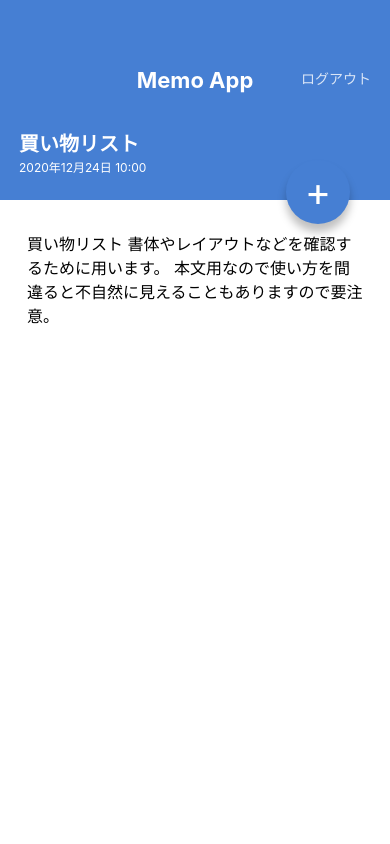
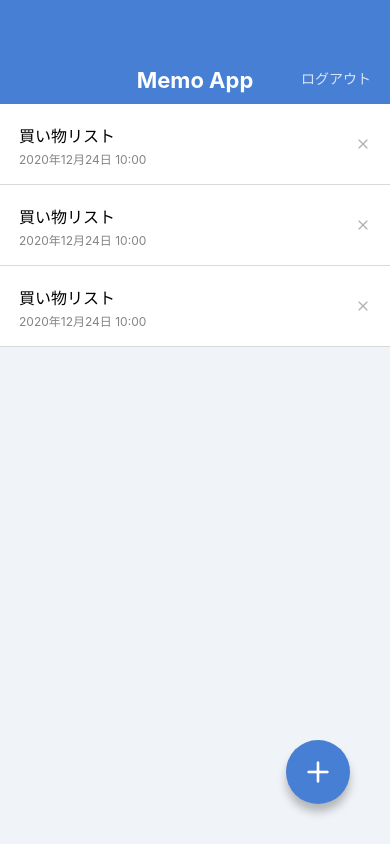
Before and after one commit to yakoo292929/win-MemoApp2, a React Native app: screen / in a window 390 px wide. Built offline with nearby package versions, Linux system fonts and the light colour scheme.

Commit message:
Install @expo/vector-icons

```diff
--- a/App.jsx
+++ b/App.jsx
@@ -1,11 +1,11 @@
 import React from 'react';
 
 import MemoListScreen from './src/screens/MemoListScreen';
-import MemoDetailScreen from './src/screens/MemoDetailScreen';
+// import MemoDetailScreen from './src/screens/MemoDetailScreen';
 
 export default function App() {
   return (
-    // <MemoListScreen />
-    <MemoDetailScreen />
+    <MemoListScreen />
+    // <MemoDetailScreen />
   );
 }
--- a/package.json
+++ b/package.json
@@ -7,6 +7,7 @@
     "web": "expo start --web"
   },
   "dependencies": {
+    "@expo/vector-icons": "^10.2.1",
     "expo": "~46.0.13",
     "expo-status-bar": "~1.4.0",
     "prop-types": "^15.7.2",
--- a/src/components/CircleButton.jsx
+++ b/src/components/CircleButton.jsx
@@ -1,20 +1,20 @@
-import { setStatusBarNetworkActivityIndicatorVisible } from "expo-status-bar";
 import React from "react";
-import { View, Text, StyleSheet } from "react-native";
+import { View, StyleSheet } from "react-native";
 import { string, shape } from 'prop-types';
+import { Feather } from '@expo/vector-icons';
 
 export default function CircleButton(props) {
-  const { children, style } = props;
+  const { style, name } = props;
   return (
     <View style={[styles.circleButton, style]}>
-      <Text style={styles.circleButtonLabel}>{children}</Text>
+      <Feather name={name} size={32} color="white" />
     </View>
   );
 }
 
 CircleButton.propTypes = {
-  children: string.isRequired,
   style: shape(),
+  name: string.isRequired,
 };
 
 CircleButton.defaultProps = {
--- a/src/components/MemoList.jsx
+++ b/src/components/MemoList.jsx
@@ -1,5 +1,6 @@
 import React from "react";
 import { View, Text, StyleSheet } from "react-native";
+import { Feather } from "@expo/vector-icons";
 
 export default function MemoList() {
   return (
@@ -10,7 +11,7 @@ export default function MemoList() {
           <Text style={styles.memoListItemDate}>2020年12月24日 10:00</Text>
         </View>
         <View>
-          <Text>X</Text>
+          <Feather name="x" size={16} color="#B0B0B0" />
         </View>
       </View>
 
@@ -20,7 +21,7 @@ export default function MemoList() {
           <Text style={styles.memoListItemDate}>2020年12月24日 10:00</Text>
         </View>
         <View>
-          <Text>X</Text>
+          <Feather name="x" size={16} color="#B0B0B0" />
         </View>
       </View>
 
@@ -30,7 +31,7 @@ export default function MemoList() {
           <Text style={styles.memoListItemDate}>2020年12月24日 10:00</Text>
         </View>
         <View>
-          <Text>X</Text>
+          <Feather name="x" size={16} color="#B0B0B0" />
         </View>
       </View>
 
--- a/src/screens/MemoDetailScreen.jsx
+++ b/src/screens/MemoDetailScreen.jsx
@@ -21,7 +21,7 @@ export default function MemoDetailScreen() {
         </Text>
       </ScrollView>
 
-      <CircleButton style={{ top: 160, bottom: 'auto' }}>+</CircleButton>
+      <CircleButton style={{ top: 160, bottom: 'auto' }} name="edit-2" />
 
     </View>
   );
--- a/src/screens/MemoListScreen.jsx
+++ b/src/screens/MemoListScreen.jsx
@@ -10,7 +10,7 @@ export default function MemoListScreen() {
     <View style={styles.container}>
       <AppBar />
       <MemoList />
-      <CircleButton>+</CircleButton>
+      <CircleButton name="plus" />
     </View>
   );
 }
```
Also changed, not shown: 1 other file (tests, documents, lock files or other folders).
